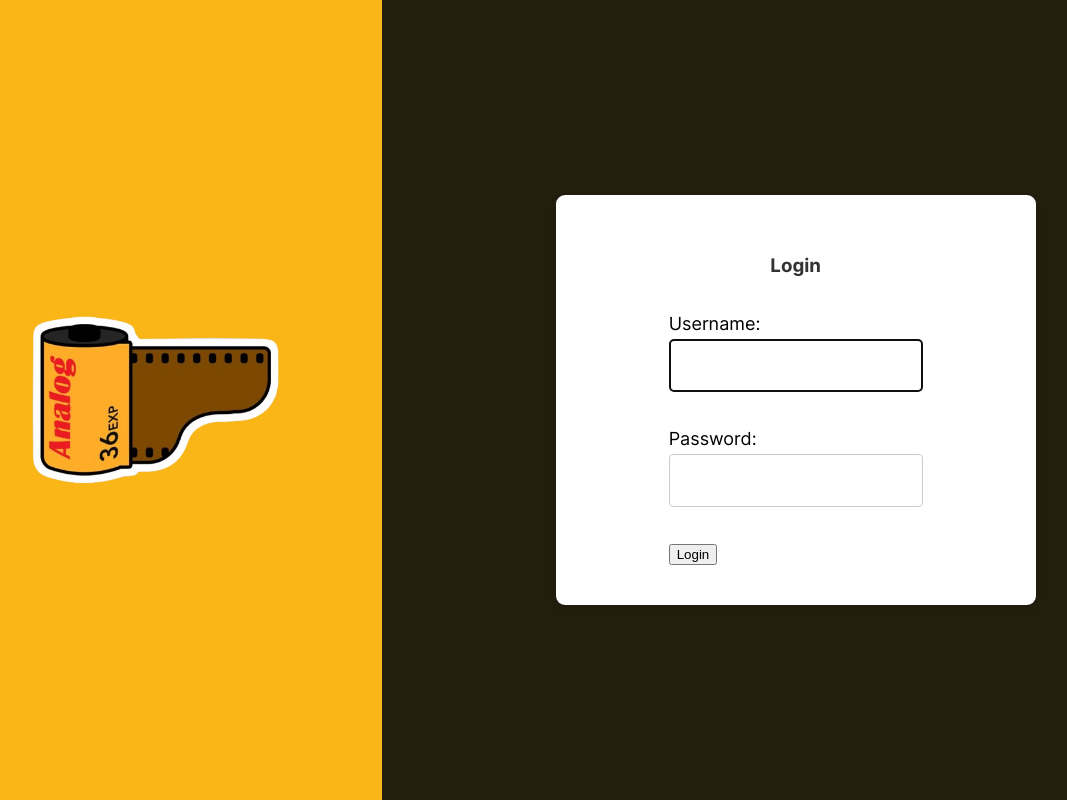
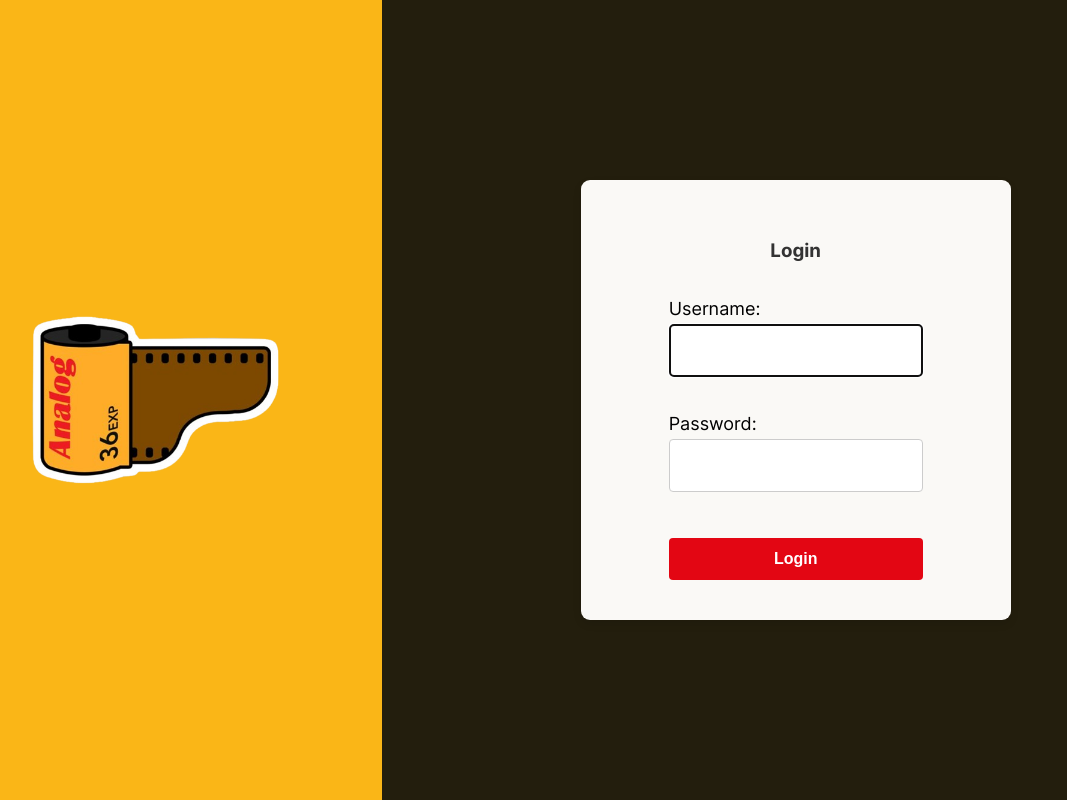
Before and after one commit to ConorFogarty99/Photo-Gallery, a Django app: page /gallery/ in a window 1280 px wide. Shown: the whole page, without its empty margins (71-1138 px from the left). Run offline with Django 4.2, Linux system fonts and the light colour scheme.

Commit message:
Add button style
Signed-off-by: ConorFogarty99 <fogartyconor3@gmail.com>

```diff
--- a/static/css/main.css
+++ b/static/css/main.css
@@ -39,9 +39,9 @@ body, html {
 }
 
 .form-box {
-    width: 400px;
+    width: 350px;
     padding: 40px;
-    background: #ffffff;
+    background: #FAF9F6;
     box-shadow: 0 4px 8px rgba(0, 0, 0, 0.1);
     border-radius: 9px;
     margin: auto;
@@ -78,3 +78,24 @@ body, html {
     display: block;
     text-align: left;
 }
+
+.form-box button {
+    width: 100%;
+    padding: 12px 20px;
+    margin-top: 10px;
+    border: none;
+    border-radius: 4px;
+    background-color: #e30613;
+    color: white;
+    font-size: 16px;
+    font-weight: bold;
+    cursor: pointer;
+    outline: none;
+    transition: background-color 0.3s ease, transform 0.1s ease;
+}
+
+.form-box button:hover,
+.form-box button:active {
+    background-color: #a4030e;
+    transform: scale(1.02);
+}
```
